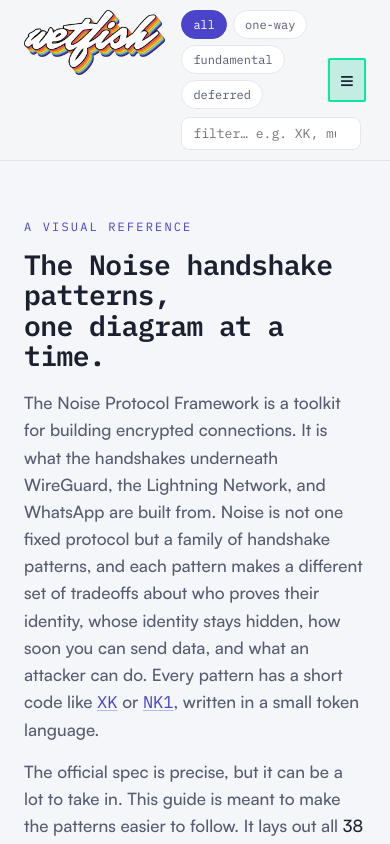
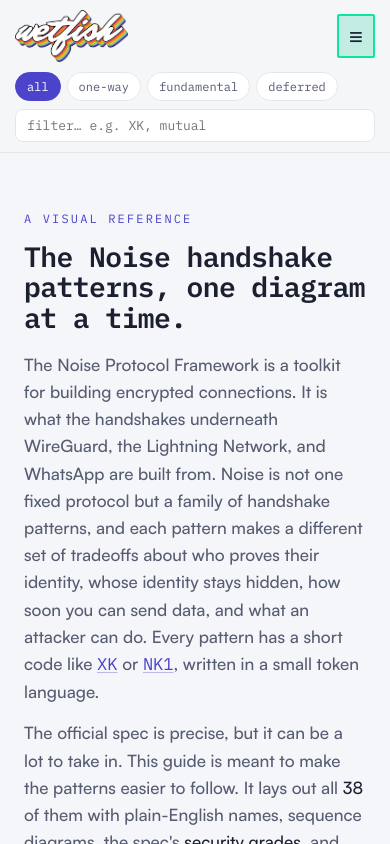
Before and after one commit to wetfish/wetfish.net, a SvelteKit app in the folder ui/: page /noise in a window 390 px wide. Shown: the top 844 px of the page. Built offline with nearby package versions, Linux system fonts and the light colour scheme.

Commit message:
Noise reference guide mobile nav bar fixes

```diff
--- a/ui/src/routes/noise/+page.svelte
+++ b/ui/src/routes/noise/+page.svelte
@@ -262,7 +262,7 @@
     .bar-inner {
         max-width: 1180px;
         margin: 0 auto;
-        padding: 10px 24px;
+        padding: 10px 15px;
 
         display: flex;
         align-items: center;
@@ -331,7 +331,8 @@
         font-weight: 400;
     }
 
-    @media (max-width: 640px) {
+    /* Hide the brand label until the single row is wide enough to carry it. */
+    @media (max-width: 1023px) {
         .brand {
             display: none;
         }
@@ -396,6 +397,48 @@
             grid-column: 3;
             justify-self: end;
             padding-right: 24px;
+        }
+    }
+
+    /*
+     * Mobile layout: stack the bar into two rows. The logo and menu sit on top
+     * (site chrome), and the filter chips + search drop to a full-width second
+     * row below. flex-wrap plus order does the stacking; flex-basis:100% on the
+     * tools group forces the wrap. The logo's desktop overflow is dropped here
+     * so its descender can't spill onto the controls in the row beneath it.
+     */
+    @media (max-width: 820px) {
+        .bar-inner {
+            flex-wrap: wrap;
+            gap: 10px 14px;
+        }
+
+        .bar-logo {
+            order: 1;
+            align-self: center;
+        }
+
+        .bar-logo img {
+            height: 52px;
+            margin-bottom: 0;
+        }
+
+        .menu-slot {
+            order: 2;
+            margin-left: auto;
+        }
+
+        .bar-center {
+            order: 3;
+            flex-basis: 100%;
+        }
+
+        .bar-tools {
+            margin-left: 0;
+        }
+
+        .nref-search {
+            flex: 1 1 160px;
         }
     }
 
--- a/ui/src/routes/noise/NoiseHero.svelte
+++ b/ui/src/routes/noise/NoiseHero.svelte
@@ -30,6 +30,17 @@
         color: var(--ink);
     }
 
+    /*
+     * The forced break gives a deliberate two-line headline on desktop. On
+     * narrow screens the first line wraps on its own, so the extra break reads
+     * awkwardly; drop it there and let the headline flow as one sentence.
+     */
+    @media (max-width: 640px) {
+        .hero h1 .hb {
+            display: none;
+        }
+    }
+
     .lead {
         max-width: 64ch;
         margin: 0 0 14px;
@@ -55,7 +66,7 @@
 
 <section class="hero">
     <p class="eyebrow">A visual reference</p>
-    <h1>The Noise handshake patterns,<br />one diagram at a time.</h1>
+    <h1>The Noise handshake patterns, <br class="hb" />one diagram at a time.</h1>
 
     <p class="lead">
         The Noise Protocol Framework is a toolkit for building encrypted connections. It is what
```
